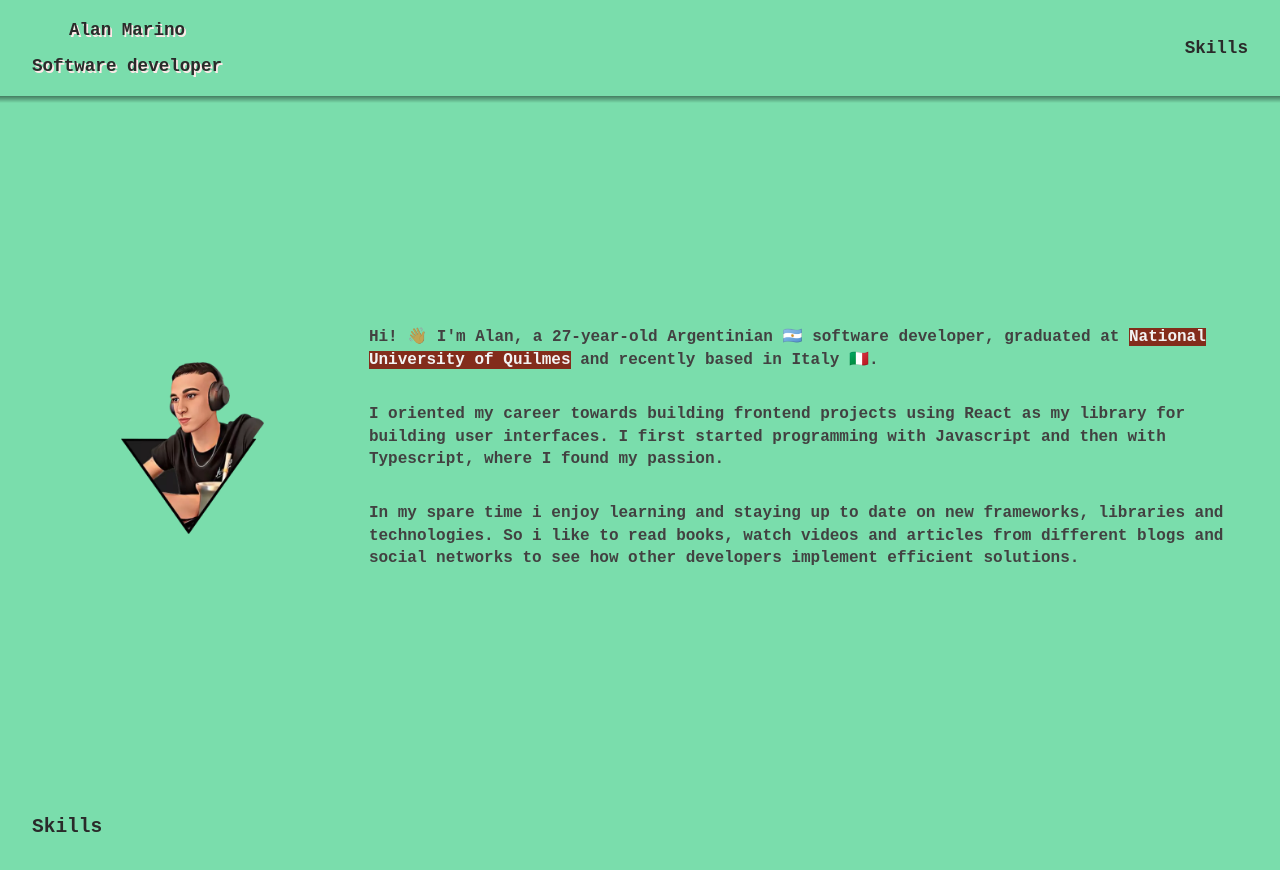
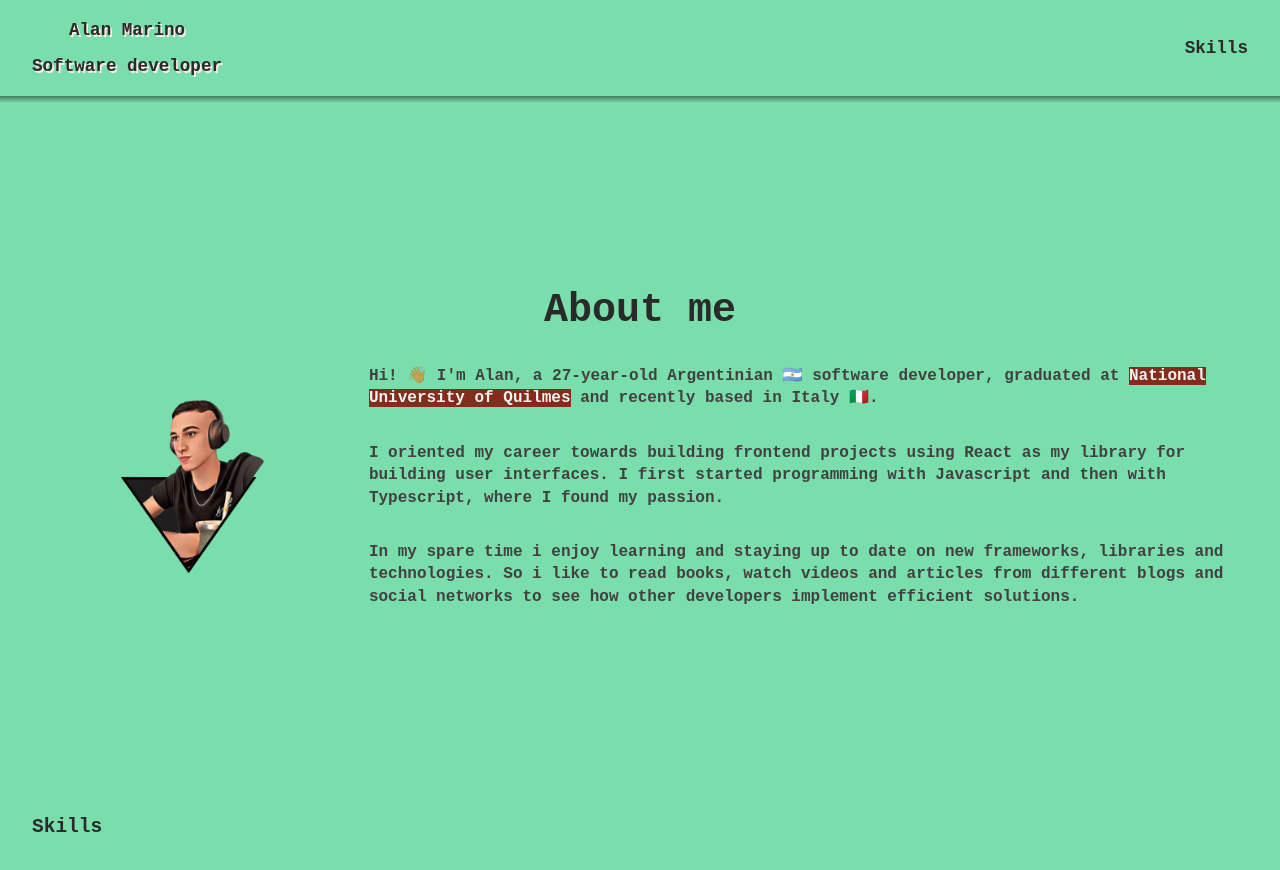
Before and after one commit to marinoalan/portfolio, a Next.js app: page / in a window 1280 px wide. Shown: the top 870 px of the page. Built offline with nearby package versions, Linux system fonts and the light colour scheme.

Commit message:
Added title on section

```diff
--- a/pages/index.tsx
+++ b/pages/index.tsx
@@ -201,8 +201,15 @@ const Content = styled.div`
 const SectionContent = styled.div`
   min-height: calc(100vh - 6rem);
   display: flex;
-  align-items: ${({ alignItems }: { alignItems: "center" | "baseline" }) =>
+  flex-direction: column;
+  justify-content: ${({ alignItems }: { alignItems: "center" | "baseline" }) =>
     alignItems};
+`;
+
+const SectionTitle = styled.h1`
+  text-align: center;
+  font-size: 2.5rem;
+  margin: 0 0 2rem 0;
 `;
 
 const Home: NextPage = () => {
@@ -210,6 +217,7 @@ const Home: NextPage = () => {
     <>
       <section id="home">
         <SectionContent alignItems="center">
+          <SectionTitle>About me</SectionTitle>
           <FlexContainer>
             <ImageWithGradient />
             <Content>
```
